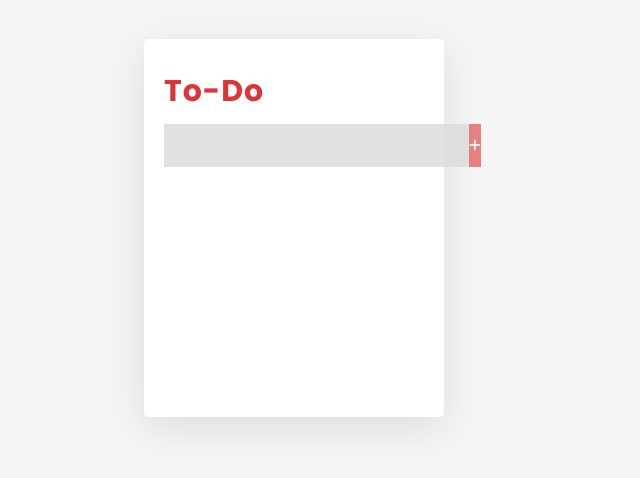
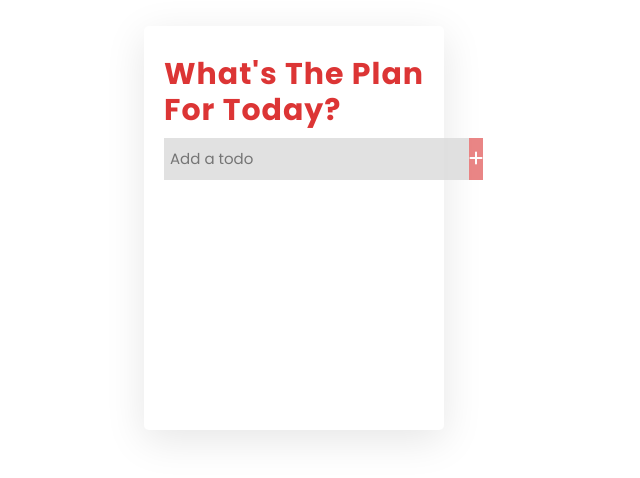
Before and after one commit to antorahad/To-do-list, a plain HTML site: page index.html in a window 1280 px wide. Shown: the part 172-650 px from the top of the page, without its empty margins (346-986 px from the left). Drawn offline with nearby package versions, Linux system fonts and the light colour scheme.

Commit message:
Update index.html

```diff
--- a/index.html
+++ b/index.html
@@ -4,35 +4,28 @@
     <meta charset="UTF-8">
     <meta http-equiv="X-UA-Compatible" content="IE=edge">
     <meta name="viewport" content="width=device-width, initial-scale=1.0">
-    <title>To-Dos</title>
+    <title>Todo-list</title>
     <!--Favicon-->
-    <link rel="icon" type="image/png" href="/list.png">
+    <link rel="icon" type="image/png" href="list.png">
     <!--Css link-->
     <link rel="stylesheet" href="style.css">
+    <!--Bootstrap CDN link-->
+    <link href="https://cdn.jsdelivr.net/npm/bootstrap@5.1.3/dist/css/bootstrap.min.css" rel="stylesheet">
     <!--Fontawesome CDN link-->
     <link rel="stylesheet" href="https://cdnjs.cloudflare.com/ajax/libs/font-awesome/6.2.1/css/all.min.css">
 </head>
 <body>
-    <!--Task list start-->
+    <!--Todo-list start-->
     <div class="todo-list">
-        <h1 class="app-title">To-Do</span></h1>
-        <div class="toggle"></div>
+        <div class="toggle ms-auto"></div>
+        <h1 class="app-title">What's The Plan For Today?</h1>
         <div class="list-head">
-            <input type="text" class="entered-list">
+            <input type="text" placeholder="Add a todo" class="entered-list">
             <button class="add-list"><i class="fa-solid fa-plus"></i></button>
         </div>
-
-        <div class="tasks">
-            <!--div class="item completed">
-                <p>New task here</p>
-                <div class="item-btn">
-                    <i class="fa-solid fa-pen-to-square"></i>
-                    <i class="fa-solid fa-trash"></i>
-                </div>
-            </div-->
-        </div>
+        <div class="tasks"></div>
     </div>
-    <!--Task list end-->
+    <!--Todo-list end-->
     <script src="https://cdn.jsdelivr.net/npm/bootstrap@5.1.3/dist/js/bootstrap.bundle.min.js"></script>
     <!--JavaScript link-->
     <script src="main.js"></script>
```
